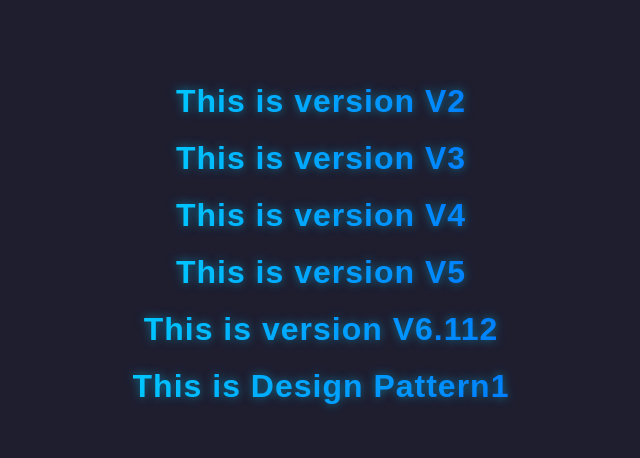
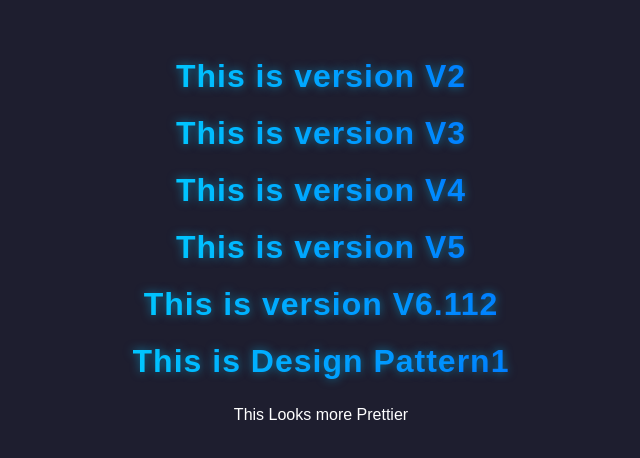
Before and after one commit to Harshita2806/MyRepo, a plain HTML site: page index.html in a window 1280 px wide. Shown: the part 156-614 px from the top of the page, without its empty margins (319-959 px from the left). Drawn offline with Linux system fonts and the light colour scheme.

Commit message:
Update index.html

```diff
--- a/index.html
+++ b/index.html
@@ -13,5 +13,6 @@
     <h1>This is version V5</h1>
     <h1>This is version V6.112</h1>
     <h1>This is Design Pattern1</h1>
+    <p>This Looks more Prettier</p>
 </body>
 </html>
```
